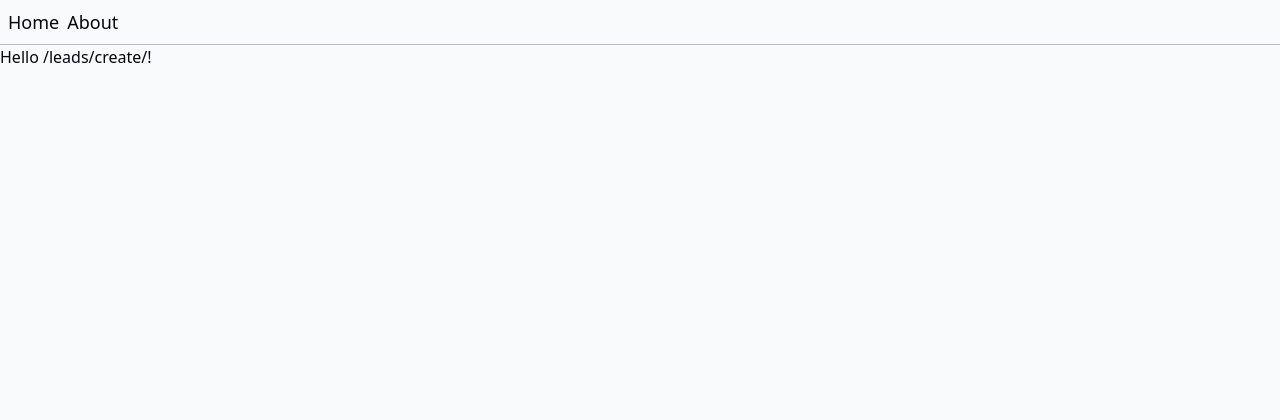
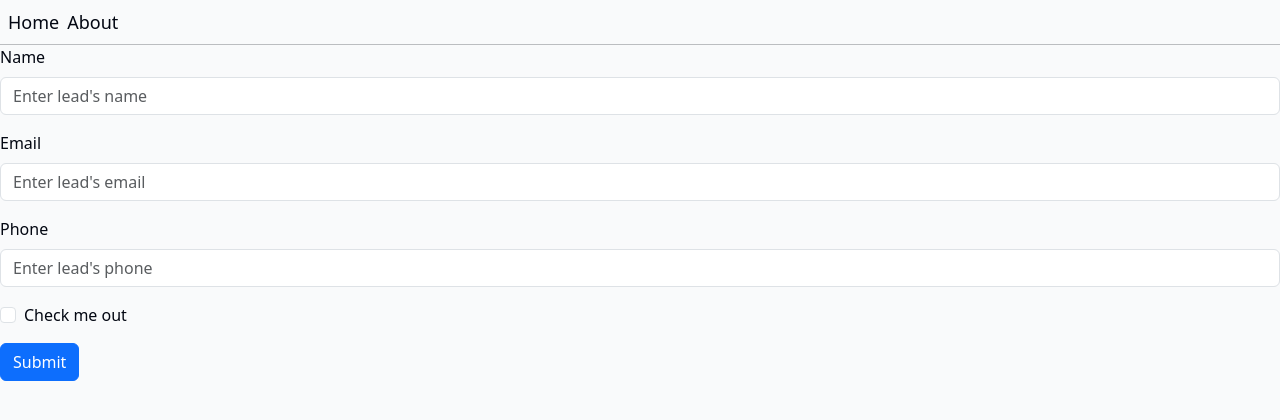
Before and after one commit to otim-otim/lead-management-FE, a React (Vite) app: page /leads/create in a window 1280 px wide. Shown: the top 420 px of the page. Built offline with nearby package versions, Linux system fonts and the light colour scheme; no server answers.

Commit message:
finish leads create functionality

```diff
--- a/src/routes/leads/create/index.tsx
+++ b/src/routes/leads/create/index.tsx
@@ -1,10 +1,66 @@
-import * as React from 'react'
+import { useEffect, useState, FormEvent, ChangeEvent } from 'react'
 import { createFileRoute } from '@tanstack/react-router'
+import { useNavigate , useParams} from '@tanstack/react-router'
+import { createLead, fetchUsers } from '../../../services'
+import { Form, Button } from 'react-bootstrap'
+import {  User, CreateLeadParams } from '../../../types'
 
 export const Route = createFileRoute('/leads/create/')({
   component: RouteComponent,
 })
 
 function RouteComponent() {
-  return 'Hello /leads/create/!'
+  const navigate = useNavigate()
+  const [users, setUsers] = useState<User>()
+  const [name, setName] = useState('')
+  const [email, setEmail] = useState('')
+  const [phone, setPhone] = useState('')
+
+  useEffect(() => {
+        const fetchAndSetUsers = async() =>{
+            try {
+                const { users: userz } = await fetchUsers();
+                setUsers(userz)
+            } catch (error) {
+                console.error('Error fetching leads:', error);
+            }
+        }
+        fetchAndSetUsers()
+  },[])
+
+  async function storeNewLead(e : FormEvent) {
+    e.preventDefault()
+    const newLead: CreateLeadParams = {
+      name,
+      email,
+      phone
+    }
+    await createLead(newLead)
+    navigate({ to: '/leads/' })
+  }
+  return (
+    <Form onSubmit={storeNewLead}>
+      <Form.Group className="mb-3" controlId="formBasicEmail">
+        <Form.Label>Name</Form.Label>
+        <Form.Control type="text" placeholder="Enter lead's name" onChange={(e) => setName(e.target.value)} />
+
+      </Form.Group>
+
+      <Form.Group className="mb-3" controlId="formBasicEmail">
+        <Form.Label>Email</Form.Label>
+        <Form.Control type="email" placeholder="Enter lead's email" onChange={(e) => setEmail(e.target.value)} />
+      </Form.Group>
+
+      <Form.Group className="mb-3" controlId="formBasicPassword">
+        <Form.Label>Phone</Form.Label>
+        <Form.Control type="tel" placeholder="Enter lead's phone" onChange={(e) => setPhone(e.target.value)}  />
+      </Form.Group>
+      <Form.Group className="mb-3" controlId="formBasicCheckbox">
+        <Form.Check type="checkbox" label="Check me out" />
+      </Form.Group>
+      <Button variant="primary" type="submit">
+        Submit
+      </Button>
+    </Form>
+  )
 }
```
